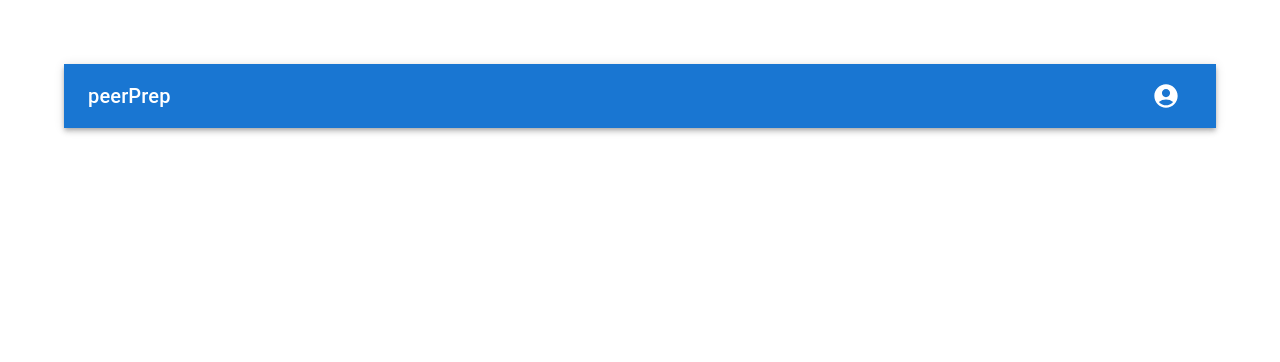
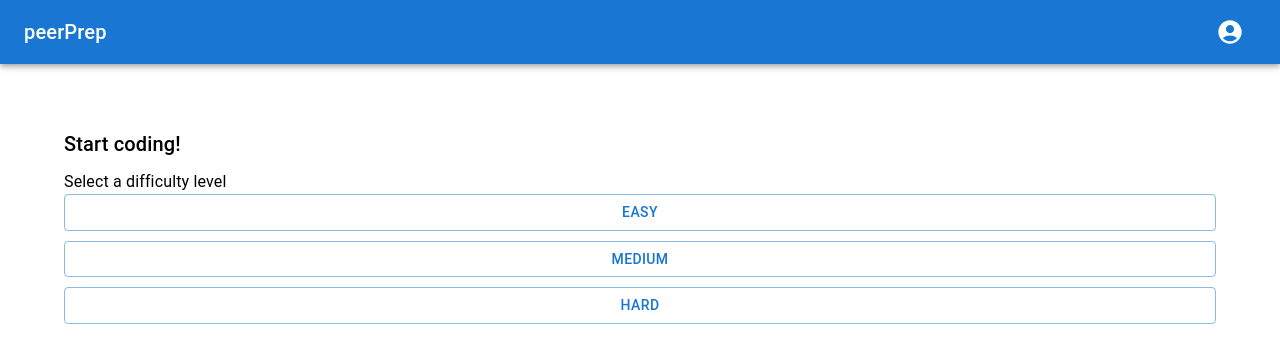
Before and after one commit to CS3219-AY2223S1/cs3219-project-ay2223s1-g9, a React (Create React App) app in the folder frontend/: page / in a window 1280 px wide. Shown: the top 362 px of the page. Built offline with nearby package versions, Linux system fonts and the light colour scheme.

Commit message:
add: homepage

```diff
--- a/frontend/src/App.js
+++ b/frontend/src/App.js
@@ -12,7 +12,7 @@ import HomePage from "./pages/HomePage";
 function App() {
   return (
     <div className="App">
-      <Box display={"flex"} flexDirection={"column"} padding={"4rem"}>
+      <Box display={"flex"} flexDirection={"column"}>
         <Router>
           <Routes>
             <Route
--- a/frontend/src/pages/HomePage.js
+++ b/frontend/src/pages/HomePage.js
@@ -1,9 +1,67 @@
+import {
+  Box,
+  Button,
+  Dialog,
+  DialogActions,
+  DialogContent,
+  DialogContentText,
+  DialogTitle,
+  TextField,
+  Typography,
+} from "@mui/material";
 import NavBar from "../components/NavBar";
 
 const HomePage = () => {
+  const handleSelectDifficulty = (event) => {
+    alert(event.currentTarget.id);
+  };
   return (
-    <div>
+    <div
+      style={{
+        padding: "0 !important",
+      }}
+    >
       <NavBar />
+      <Box
+        display={"flex"}
+        flexDirection={"column"}
+        height={"100%"}
+        padding={"4rem"}
+        justifyContent={"center"}
+      >
+        <Typography variant={"h6"} marginBottom={"10px"}>
+          Start coding!
+        </Typography>
+        <Typography>Select a difficulty level</Typography>
+        <Box
+          display={"flex"}
+          flexDirection={"column"}
+          gap={"10px"}
+          justifyContent={"flex-end"}
+        >
+          <Button
+            id={"easy"}
+            variant={"outlined"}
+            onClick={handleSelectDifficulty}
+          >
+            Easy
+          </Button>
+          <Button
+            id={"medium"}
+            variant={"outlined"}
+            onClick={handleSelectDifficulty}
+          >
+            Medium
+          </Button>
+          <Button
+            id={"hard"}
+            variant={"outlined"}
+            onClick={handleSelectDifficulty}
+          >
+            Hard
+          </Button>
+        </Box>
+      </Box>
     </div>
   );
 };
--- a/frontend/src/pages/LoginPage.js
+++ b/frontend/src/pages/LoginPage.js
@@ -53,7 +53,12 @@ function LoginPage() {
   };
 
   return (
-    <Box display={"flex"} flexDirection={"column"} width={"30%"}>
+    <Box
+      display={"flex"}
+      flexDirection={"column"}
+      width={"30%"}
+      padding={"4rem"}
+    >
       <Typography variant={"h3"} marginBottom={"2rem"}>
         Login
       </Typography>
--- a/frontend/src/pages/SignupPage.js
+++ b/frontend/src/pages/SignupPage.js
@@ -55,7 +55,12 @@ function SignupPage() {
   };
 
   return (
-    <Box display={"flex"} flexDirection={"column"} width={"30%"}>
+    <Box
+      display={"flex"}
+      flexDirection={"column"}
+      width={"30%"}
+      padding={"4rem"}
+    >
       <Typography variant={"h3"} marginBottom={"2rem"}>
         Sign Up
       </Typography>
```
